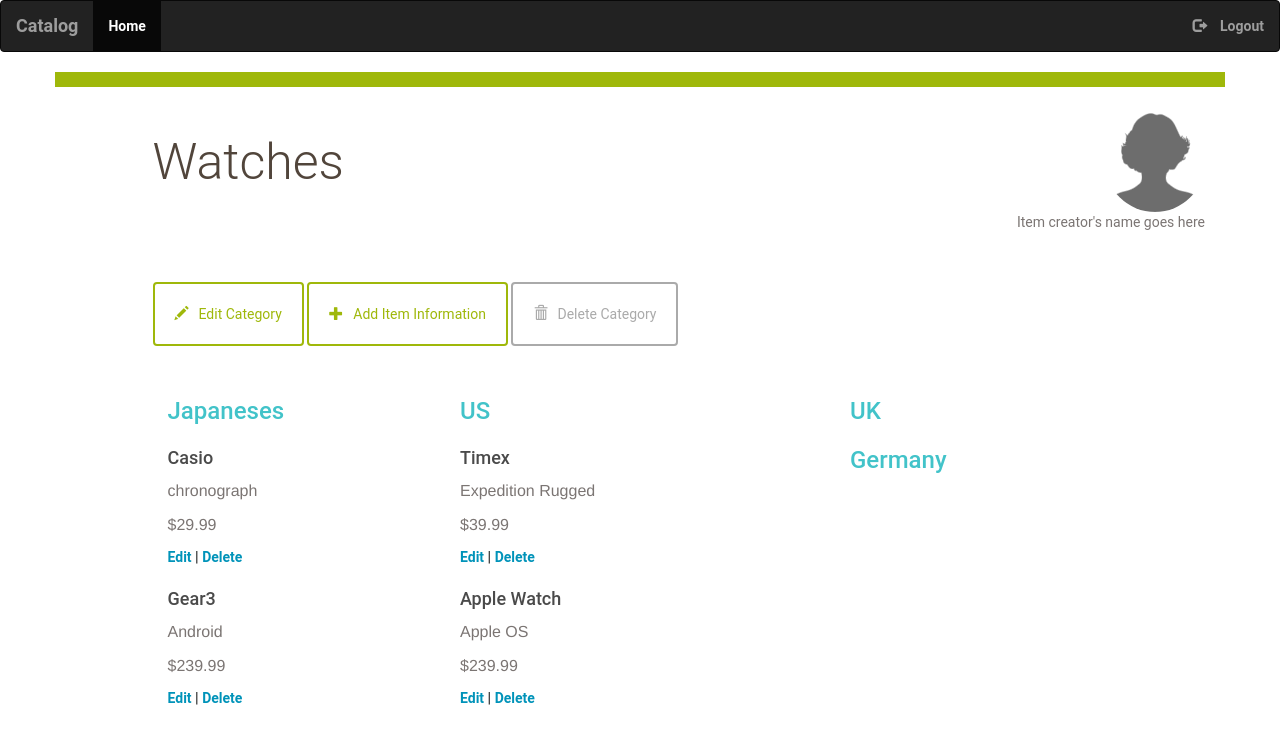
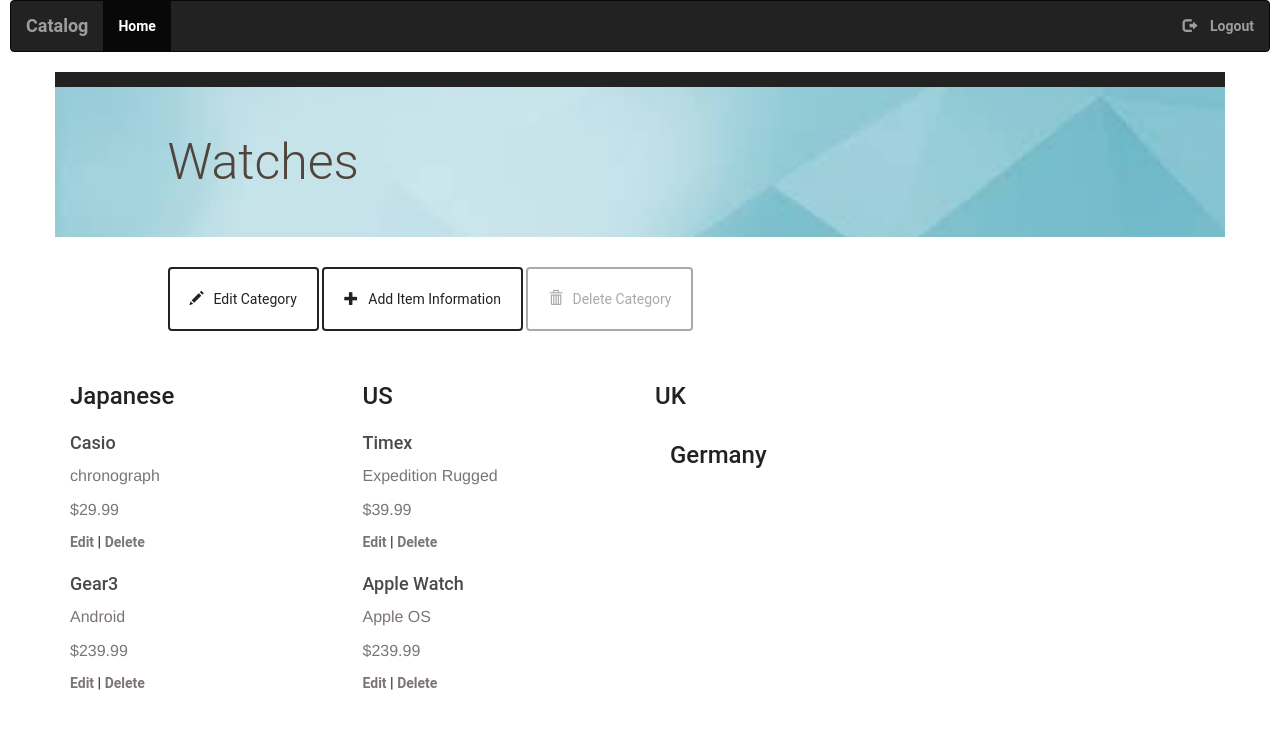
Before and after one commit to apk29/item_catalog_project, a Flask app: page /category/1/ in a window 1280 px wide. Shown: the top 744 px of the page. Run offline with Flask 2, Linux system fonts and the light colour scheme; a user stored in the database is signed in; some libraries are stand-ins or nearby versions; some web fonts are replaced.

Commit message:
fifth, updated html

```diff
--- a/main.py
+++ b/main.py
@@ -254,16 +254,21 @@
 # JSON APIs to view Category Information
 @app.route('/category/<int:category_id>/item/JSON')
 def categoryItemJSON(category_id):
-	return "Category JSON Info"
+	category = session.query(Category).filter_by(id=category_id).one()
+	items = session.query(ItemInformation).filter_by(
+		category_id=category_id).all()
+	return jsonify(ItemInformations=[i.serialize for i in items])
 
-
+# JSON APIs to view Category Information
 @app.route('/category/<int:category_id>/item/<int:item_id>/JSON')
 def ItemJSON(category_id, item_id):
-	return "Category Category Item JSON"
+	item_information = session.query(ItemInformation).filter_by(id=item_id).one()
+	return jsonify(ItemInformations=item_information.serialize)
 
 @app.route('/category/JSON')
 def categorysJSON():
-	return "Category JSON"
+	categories = session.query(Category).all()
+	return jsonify(categories=[c.serialize for c in categories])
 
 # Show all category
 @app.route('/')
--- a/static/styles.css
+++ b/static/styles.css
@@ -13,7 +13,7 @@
 
 h2 {
 	font-size: 24px;
-	color: #42C3C9;
+	color: #222;
 	line-height: 29px;
 }
 
@@ -38,7 +38,7 @@
 
  a {
  	font-size: 14px;
- 	color: #0093B9;
+ 	color: #7B7573;
  	line-height: 17px;
  }
 .padding-top {
@@ -51,17 +51,18 @@
 	margin-right: 30px;
 }
 .padding-none {
-	padding: 0;
+	padding: 15;
 }
 .btn {
 	padding: 20px;
 	margin: 0;
-	border-color: #9FB80A;
+	border-color: #222;
 	border-width: 2px;
-	color: #9FB80A;;
+	color: #222;;
 }
 .btn:hover {
-	border-color: #9FB80A;
+	border-color: #222;
+	color: blue;
 }
 .btn.delete {
 	border-color: #aaaaaa;
@@ -93,10 +94,10 @@
 	height: 15px;
 }
 .divider.blue {
-	background-color: #42C3C9;
+	background-color: #222;
 }
 .divider.green {
-	background-color: #9FB80A;
+	background-color: #222;
 }
 .banner.main {
 	height: 150px;
@@ -121,7 +122,7 @@
  	padding: 20px;
 u }
  .restaurant-list:hover {
- 	background-color: #e1e17f;
+ 	background-color: #222;
  	padding: 20px;
 }
 .menu-item {
@@ -150,7 +151,7 @@
 	margin-top: -20px;
 }
 .flash {
-	background-color: #98FB98;
+	background-color: #222;
 	width:100%;
 	text-decoration: none;
 
@@ -161,3 +162,11 @@
 	text-align: center;
 
 }
+.navbar-inverse {
+	margin-left: 10px;
+	margin-right: 10px;
+}
+
+.row.divider {
+	background-color: #222;
+}
--- a/templates/ItemInformation.html
+++ b/templates/ItemInformation.html
@@ -1,25 +1,22 @@
 {% extends "baseTemplate.html" %}
 {% block content %}
-
-	<div class="row divider green">
+<div class="row divider green ">
     <div class="col-md-12"></div>
 </div>
-	<div class="row banner Item">
+<div class="row banner main">
     <div class="col-md-11 col-md-offset-1 padding-none">
-			<h1>{{ category.name }}
-			<figure class="creator">
+        <h1>
+            {{ category.name }}
+            <!-- <figure class="creator">
                 <img src="{{ url_for('static', filename='blank_user.gif') }}">
                 <figcaption>Item creator's name goes here</figcaption>
-			</figure>
+            </figure> -->
         </h1>
-
     </div>
 </div>
-
 <div class = 'flash'>
     {% with messages = get_flashed_messages() %}
     {% if messages %}
-
     <ul>
         {% for message in messages %}
         <li> <strong> {{ message }} </strong> </li>
@@ -27,7 +24,6 @@
     </ul>
     {% endif %}
     {% endwith %}
-
 </div>
 <div class="row padding-top padding-bottom">
     <div class="col-md-1"></div>
@@ -50,12 +46,11 @@
     </div>
     <div class="col-md-7"></div>
 </div>
-
 {% if items !=[] %}
 <div class="row">
-			<div class="col-md-1"></div>
+
     <div class="col-md-3">
-				<h2>Japaneses</h2>
+        <h2>Japanese</h2>
         {% for i in items %}
         {% if i.make == 'Japanese' %}
         <div class="item-item">
@@ -68,7 +63,7 @@
         {% endif %}
         {% endfor %}
     </div>
-			<div class="col-md-4">
+    <div class="col-md-3">
         <h2>US</h2>
         {% for i in items %}
         {% if i.make == 'US' %}
@@ -93,8 +88,10 @@
             <a href='{{url_for('editItemInformation', category_id = category.id, item_id=i.id ) }}'>Edit</a> |
             <a href='{{url_for('deleteItemInformation', category_id = category.id, item_id=i.id ) }}'>Delete</a>
         </div>
+        </div>
         {% endif %}
         {% endfor %}
+         <div class="col-md-3">
         <h2>Germany</h2>
         {% for i in items %}
         {% if i.make == 'Germany' %}
@@ -108,6 +105,7 @@
         {% endif %}
         {% endfor %}
         </div>
+    </div>
     <div class="col-md-1"></div>
 </div>
 {% endif %}
--- a/templates/baseTemplate.html
+++ b/templates/baseTemplate.html
@@ -6,7 +6,6 @@
         <meta name="viewport" content="width=device-width, minimum-scale=1.0, initial-scale=1.0, user-scalable=yes">
         <meta charset="utf-8">
         <meta http-equiv="X-UA-Compatible" content="IE=edge">
-        <!--<link rel="stylesheet" href="normalize-css.googlecode.com/svn/trunk/normalize.css">-->
         <title>Category</title>
         <link href='https://fonts.googleapis.com/css?family=Open+Sans' rel='stylesheet' type='text/css'>
         <link rel="stylesheet" href="https://maxcdn.bootstrapcdn.com/bootstrap/3.3.7/css/bootstrap.min.css">
@@ -26,16 +25,12 @@
                     {% if 'username' in session %}
                     <li><a href="{{url_for('disconnect')}}"><span class="glyphicon glyphicon-log-out"></span> Logout</a></li>
                     {% else %}
-                    <!-- <li><a href="#"><span class="glyphicon glyphicon-user"></span> Sign Up</a></li> -->
                     <li><a href="{{url_for('showLogin')}}"><span class="glyphicon glyphicon-log-in"></span> Login</a></li>
                     {% endif %}
                 </ul>
             </div>
         </nav>
-
-
         <ul class="list-group">
-
             <div class="container"
             <li>{% block content %}
                 {% endblock %}
--- a/templates/categories.html
+++ b/templates/categories.html
@@ -14,11 +14,9 @@
         <h1>Categories</h1>
     </div>
 </div>
-
 <div class = 'flash'>
     {% with messages = get_flashed_messages() %}
     {% if messages %}
-
     <ul>
         {% for message in messages %}
         <li> <strong> {{ message }} </strong> </li>
@@ -26,9 +24,7 @@
     </ul>
     {% endif %}
     {% endwith %}
-
 </div>
-
 <div class="row padding-top padding-bottom">
     <div class="col-md-1"></div>
     <div class="col-md-10 padding-none">
@@ -51,5 +47,4 @@
     </div>
 </a>
 {% endfor %}
-
 {% endblock %}
--- a/templates/deleteCategory.html
+++ b/templates/deleteCategory.html
@@ -1,9 +1,6 @@
 {% extends "baseTemplate.html" %}
 {% block content %}
-
-
 <h2> Are you sure you want to delete {{category.name}}? </h2>
-
 <div class="container-fluid">
     <br>
     <form action="{{ url_for('deleteCategory',category_id = category.id)}}" method = 'post'>
@@ -13,5 +10,4 @@
         <button><a href = '{{url_for('showCategories') }}'>Cancel</a></button>
     </form>
 </div>
-
 {% endblock %}
--- a/templates/deleteitem.html
+++ b/templates/deleteitem.html
@@ -1,17 +1,12 @@
 {% extends "baseTemplate.html" %}
 {% block content %}
-
 <h2> Are you sure you want to delete {{item.name}}? </h2>
-
 <form action="#" method = 'post'>
-
     <button type="submit" class="btn btn-default delete" id="submit" type="submit">
     <span class="glyphicon glyphicon-trash" aria-hidden="true"></span>Delete</button>
     <a href = '{{url_for('showCategories')}}'>
     <button class="btn btn-default delete">
     <span class="glyphicon glyphicon-remove" aria-hidden="true"></span> Cancel</button>
     </a>
-
 </form>
-
 {% endblock %}
--- a/templates/editCategory.html
+++ b/templates/editCategory.html
@@ -1,6 +1,5 @@
 {% extends "baseTemplate.html" %}
 {% block content %}
-
 <div class="row divider green">
     <div class="col-md-12"></div>
 </div>
--- a/templates/newCategory.html
+++ b/templates/newCategory.html
@@ -1,13 +1,11 @@
 {% extends "baseTemplate.html" %}
 {% block content %}
-
 <body>
     <div class="container-fluid">
         <h1> New Category </h1>
         <form method = 'POST'>
             <!--This link to the newRestaurant() function.-->
             <p>Name:</p>
-
             <input type='text' size='30' name='name' placeholder="Enter Name of New Category">
             <input type='submit' value='Create'>
             <br><br>
@@ -15,5 +13,4 @@
         <a href = '{{url_for('showCategories') }}'>Cancel</a>
     </div>
 </body>
-
 {% endblock %}
```
Also changed, not shown: templates/edititeminformation.html (+2 -5 lines), templates/login.html (+1 -30 lines), templates/newiteminformation.html (+3 -13 lines), templates/publiccategories.html (+0 -8 lines), templates/publiciteminformation.html (+8 -14 lines), catalog.db, static/top-banner.jpg, 1 other file. Lines whose indentation alone changed are shown as unchanged.
